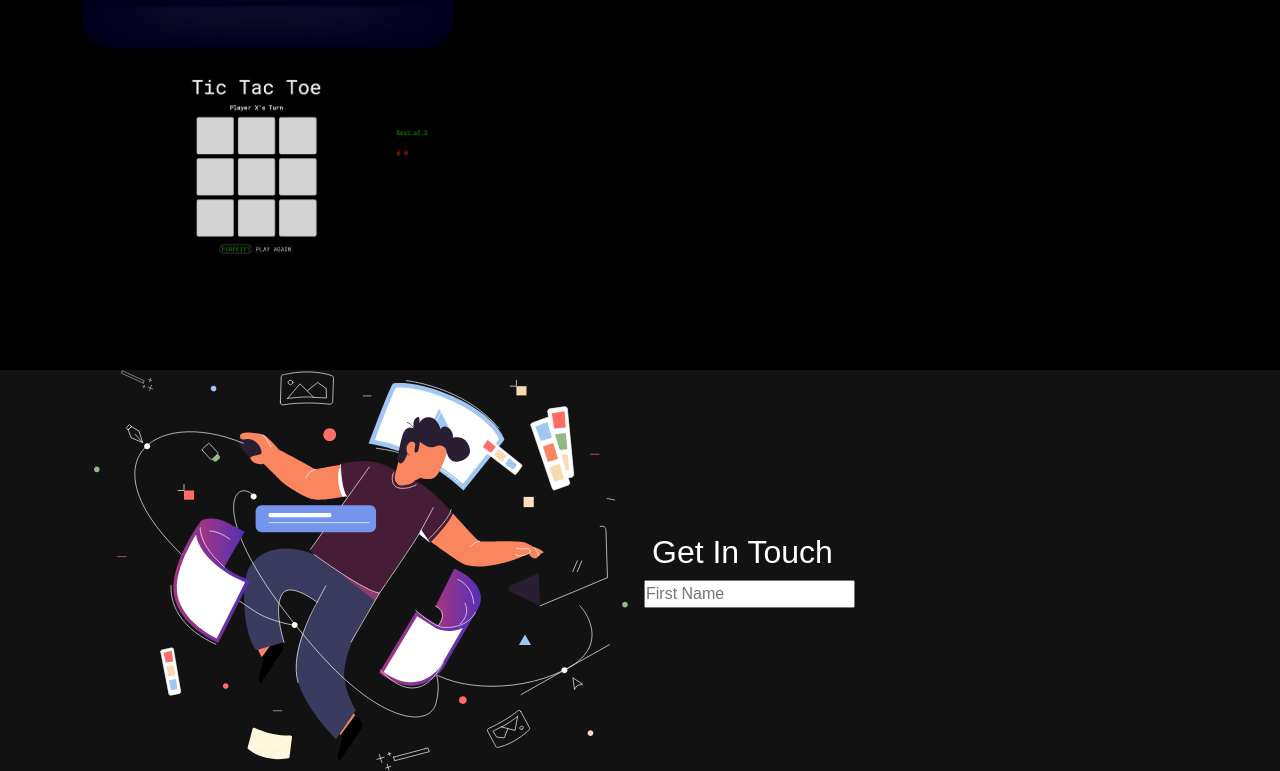
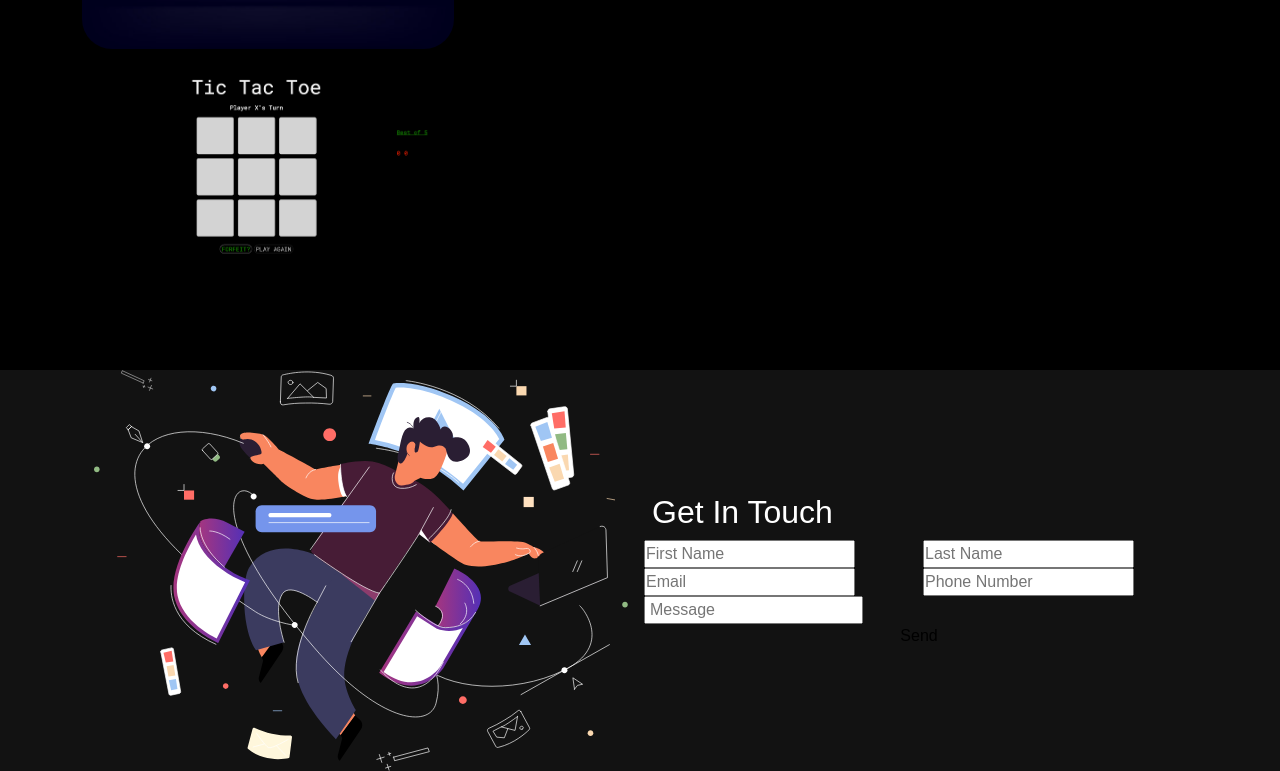
Before and after one commit to Graehm/portfolio, a React (Create React App) app: page / in a window 1280 px wide. Shown: the part 1861-2632 px from the top of the page. Built offline with nearby package versions, Linux system fonts and the light colour scheme.

Commit message:
well its all there but doesnt work obviously

```diff
--- a/src/components/Contact.js
+++ b/src/components/Contact.js
@@ -31,9 +31,50 @@ export const Contact = () => {
                     <form onSubmit={handleSubmit}>
                       <Row>
                         <Col size={12} md={6} className="px-1" htmlFor="first-name">
-                          <input type="text" id="name" name="name"placeholder="First Name"></input>
+                          <input
+                            type="text"
+                            id="name"
+                            name="name"
+                            placeholder="First Name">
+                          </input>
                           <ValidationError prefix="Name" field="name" errors={state.errors} />
                         </Col>
+                        <Col size={12} md={6} className="px-1" html="lastName">
+                          <input
+                            type="text"
+                            id="name"
+                            name="name"
+                            placeholder="Last Name">
+                          </input>
+                          <ValidationError prefic="Name" field="name" errors={state.errors} />
+                        </Col>
+                        <Col size={12} md={6} className="px-1" html="email">
+                          <input
+                            type="email"
+                            id="email"
+                            name="email"
+                            placeholder="Email">
+                          </input>
+                          <ValidationError prefic="Email" field="email" errors={state.errors}/>
+                        </Col>
+                        <Col size={12} md={6} className="px-1" html="Phone Number">
+                          <input
+                            type="number"
+                            id="number"
+                            name="number"
+                            placeholder="Phone Number">
+                          </input>
+                          <ValidationError prefic="Phone Number" field="phone number" errors={state.errors}/>
+                        </Col>
+                        <Col size={12} className="px-1">
+                          <input
+                            rows="6"
+                            className="px-1"
+                            placeholder="Message">
+                          </input>
+                          <ValidationError prefix="Message" field="message" errors={state.errors} />
+                        </Col>
+                        <button type="submit" disabled={state.submitting}>Send</button>
                       </Row>
                     </form>
                 </div>
```
